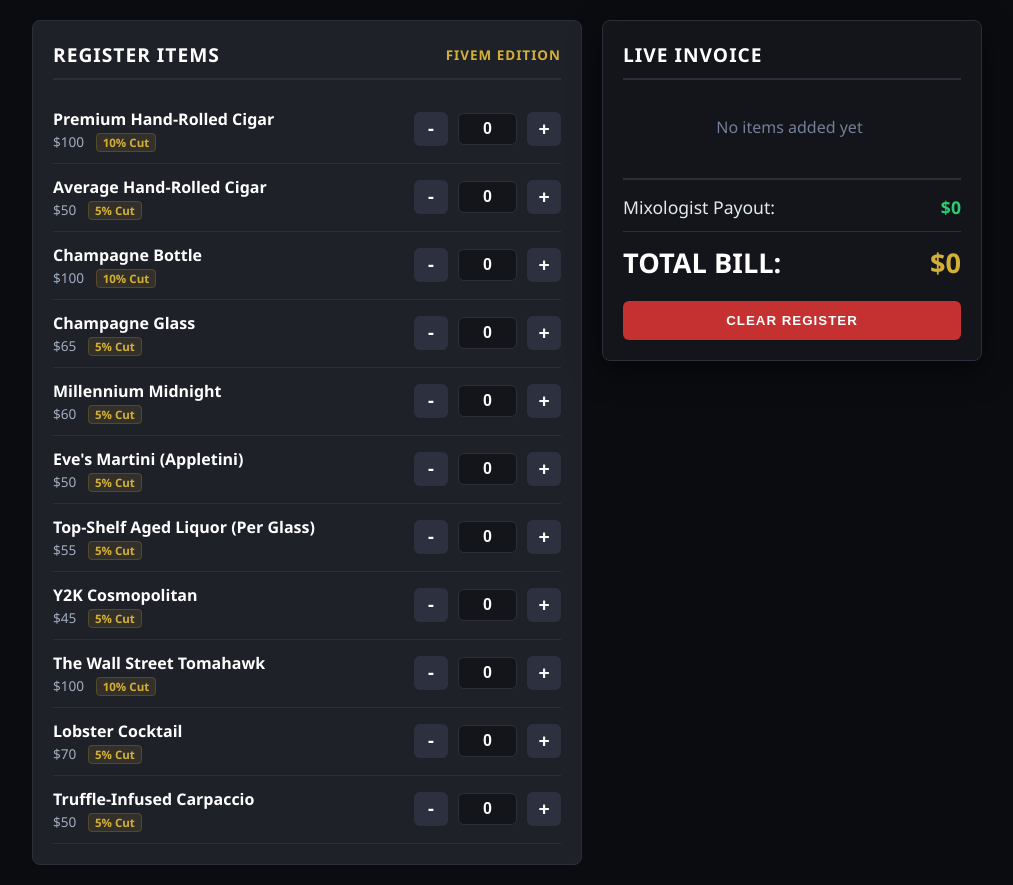
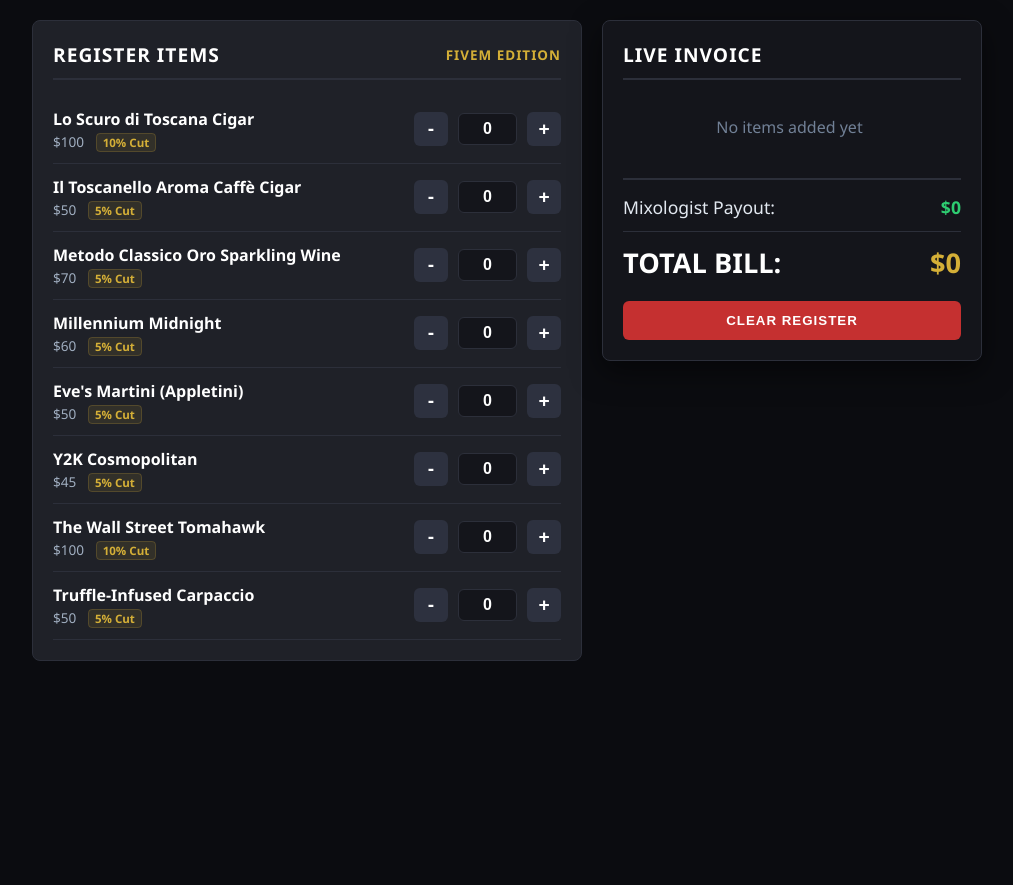
Before and after one commit to AnonymousWelder/Lounge-Register, a plain HTML site: page index.html in a window 1280 px wide. Shown: the whole page, without its empty margins (133-1146 px from the left). After the commit the page ends 800 px from the top, so only its background shows below. Drawn offline with Linux system fonts and the light colour scheme.

Commit message:
Update index.html

```diff
--- a/index.html
+++ b/index.html
@@ -244,17 +244,14 @@
 <script>
     // Menu Data adjusted to precisely match image_34629c.png fixed pricing & commissions
     const menuItems = [
-        { id: 1, name: "Premium Hand-Rolled Cigar", price: 100, commission: 0.10 },
-        { id: 2, name: "Average Hand-Rolled Cigar", price: 50, commission: 0.05 },
-        { id: 3, name: "Champagne Bottle", price: 100, commission: 0.10 },
-        { id: 4, name: "Champagne Glass", price: 65, commission: 0.05 },
-        { id: 5, name: "Millennium Midnight", price: 60, commission: 0.05 },
-        { id: 6, name: "Eve's Martini (Appletini)", price: 50, commission: 0.05 },
-        { id: 7, name: "Top-Shelf Aged Liquor (Per Glass)", price: 55, commission: 0.05 },
-        { id: 8, name: "Y2K Cosmopolitan", price: 45, commission: 0.05 },
-        { id: 9, name: "The Wall Street Tomahawk", price: 100, commission: 0.10 },
-        { id: 10, name: "Lobster Cocktail", price: 70, commission: 0.05 },
-        { id: 11, name: "Truffle-Infused Carpaccio", price: 50, commission: 0.05 }
+        { id: 1, name: "Lo Scuro di Toscana Cigar", price: 100, commission: 0.10 },
+        { id: 2, name: "Il Toscanello Aroma Caffè Cigar", price: 50, commission: 0.05 },
+        { id: 3, name: "Metodo Classico Oro Sparkling Wine", price: 70, commission: 0.05 },
+        { id: 4, name: "Millennium Midnight", price: 60, commission: 0.05 },
+        { id: 5, name: "Eve's Martini (Appletini)", price: 50, commission: 0.05 },
+        { id: 6, name: "Y2K Cosmopolitan", price: 45, commission: 0.05 },
+        { id: 7, name: "The Wall Street Tomahawk", price: 100, commission: 0.10 },
+        { id: 8, name: "Truffle-Infused Carpaccio", price: 50, commission: 0.05 }
     ];
 
     let orderState = {};
```
